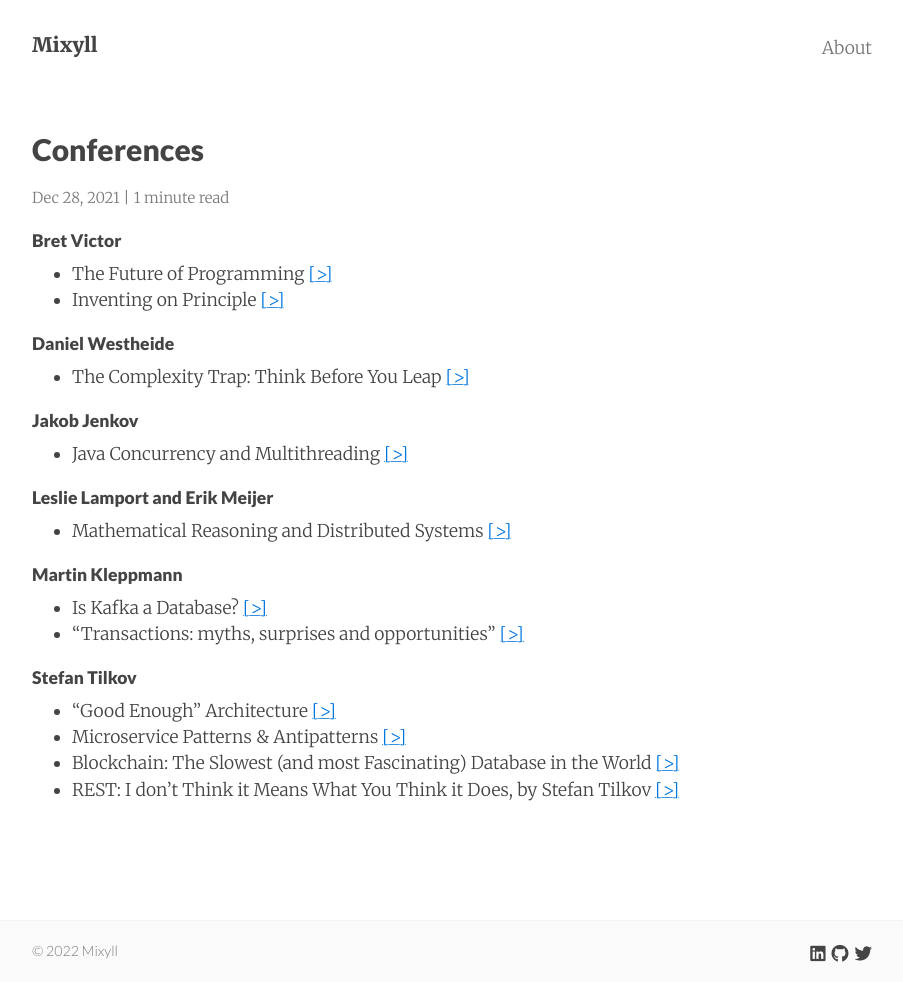
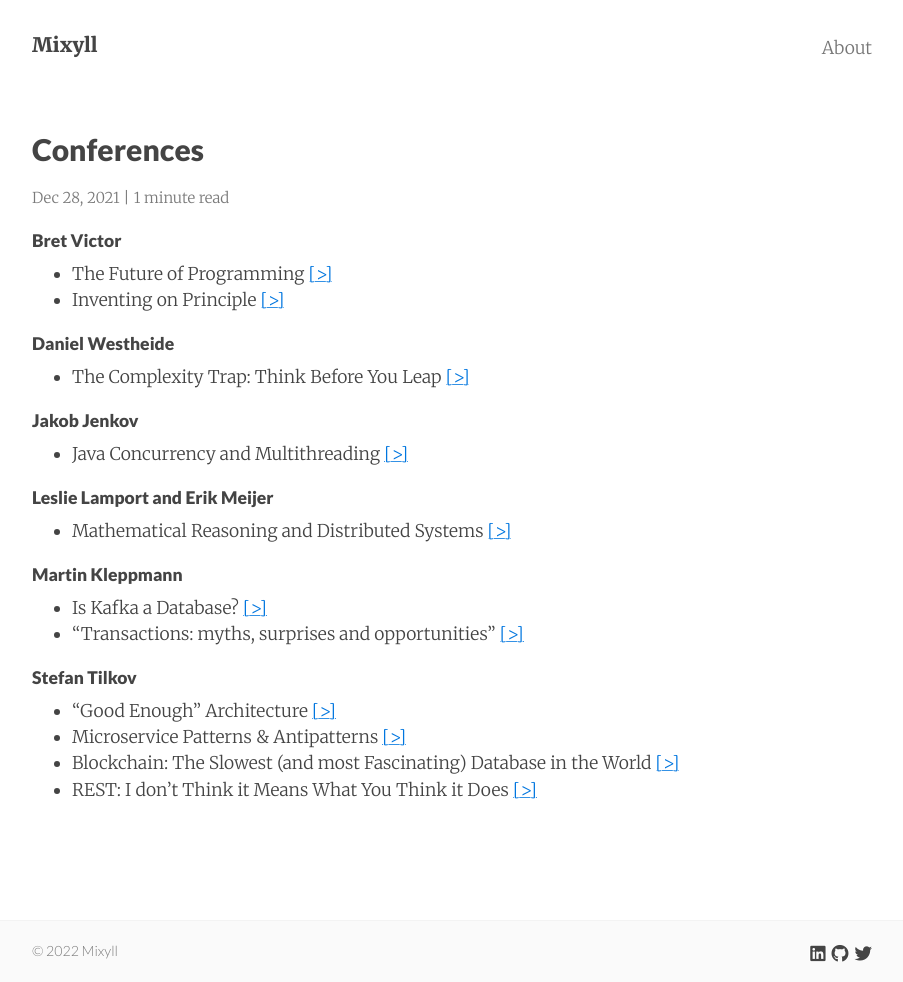
Before and after one commit to km3ll/km3ll.github.io, a Jekyll site: the page built from _posts/2021-12-28-conferences.md, in a window 1280 px wide. Shown: the whole page, without its empty margins (188-1091 px from the left). Built offline with Jekyll 4.4.1, drawn with Linux system fonts in a browser that asks for light colours; nearby versions of some CDN libraries.

```diff
--- a/_posts/2021-12-28-conferences.md
+++ b/_posts/2021-12-28-conferences.md
@@ -34,4 +34,4 @@ categories: jekyll mixyll
 - "Good Enough" Architecture [[>]](https://www.youtube.com/watch?v=PzEox3szeRc)
 - Microservice Patterns & Antipatterns [[>]](https://www.youtube.com/watch?v=RsyOkifmamI)
 - Blockchain: The Slowest (and most Fascinating) Database in the World [[>]](https://www.youtube.com/watch?v=li3rfBAP_fE)
-- REST: I don't Think it Means What You Think it Does, by Stefan Tilkov [[>]](https://www.youtube.com/watch?v=pspy1H6A3FM)
+- REST: I don't Think it Means What You Think it Does [[>]](https://www.youtube.com/watch?v=pspy1H6A3FM)
```
